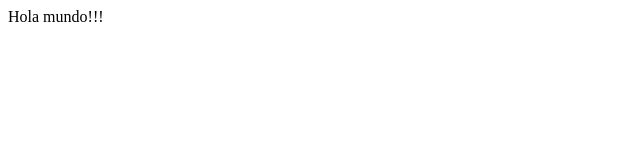
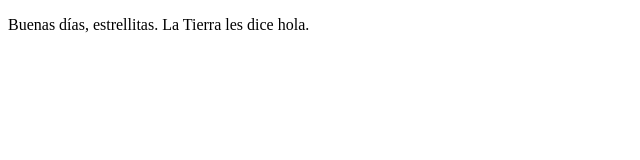
Before and after one commit to Jean-097/ISW, a plain HTML site: page index.html in a window 1280 px wide. Shown: the whole page, without its empty margins (0-640 px from the left). Drawn offline with Linux system fonts and the light colour scheme.

Commit message:
Agregado de una etiqueta p y cambio en el texto

```diff
--- a/index.html
+++ b/index.html
@@ -1,11 +1,9 @@
 <!DOCTYPE html>
 <html>
-<head>
+  <head>
     <title>Tarea1</title>
-</head>
-<body>
-
-    Hola mundo!!!
-
-</body>
+  </head>
+  <body>
+    <p>Buenas días, estrellitas. La Tierra les dice hola.</p>
+  </body>
 </html>
```
